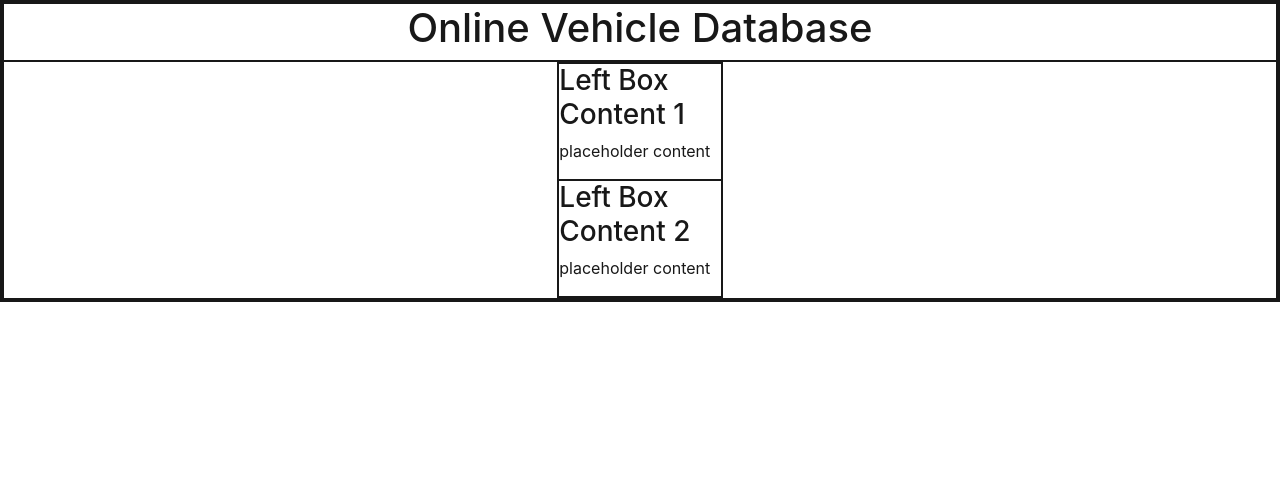
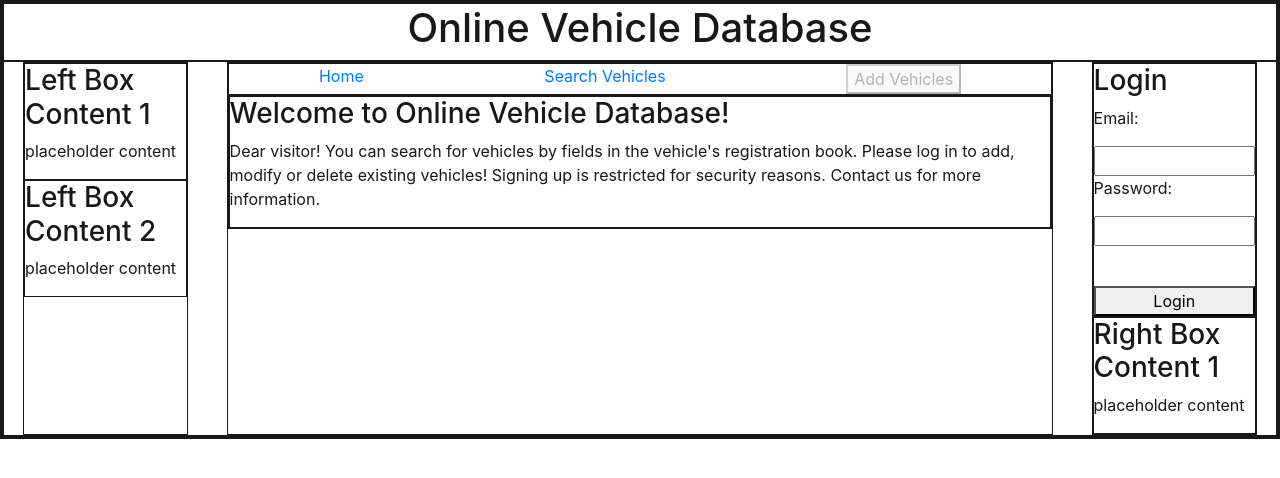
Before and after one commit to Kosa103/vehicles-app, a React (Create React App) app: page /home in a window 1280 px wide. Shown: the top 478 px of the page. Built offline with nearby package versions, Linux system fonts and the light colour scheme.

Commit message:
added auto-redirect at logout

```diff
--- a/src/App.js
+++ b/src/App.js
@@ -1,6 +1,7 @@
 import React from "react";
 import {
   BrowserRouter as Router,
+  Redirect,
   Route,
   Switch,
 } from 'react-router-dom';
@@ -49,7 +50,8 @@ function AppAuth({ changeAuth }) {
               </div>
             </div>
             <Switch>
-              <Route path="/" exact strict render={() => <ContentWelcomePageAuth changeAuth={changeAuth} />} />
+              <Redirect exact from="/" to="/home" />
+              <Route path="/home" exact strict render={() => <ContentWelcomePageAuth changeAuth={changeAuth} />} />
               <Route path="/vehicles/search" exact strict render={() => <ContentSearchPageAuth searchResults={searchResults} updateResults={updateResults} changeAuth={changeAuth}/>} />
               <Route path="/vehicles/add" exact strict render={() => <ContentAddVehicles changeAuth={changeAuth}/>} />
               <Route path="/vehicles/:id/modify" exact strict render={() => <ContentAddVehicles changeAuth={changeAuth}/>} />
@@ -100,7 +102,10 @@ function AppUnauth({ changeAuth }) {
             </div>
           </div>
           <Switch>
-            <Route path="/" exact strict render={() => <ContentWelcomePageUnauth changeAuth={changeAuth} />} />
+            <Redirect exact from="/" to="/home"/>
+            <Redirect exact from="/vehicles/add" to="/home"/>
+            <Redirect from="/vehicles/:id/modify" to="/home"/>
+            <Route path="/home" exact strict render={() => <ContentWelcomePageUnauth changeAuth={changeAuth} />} />
             <Route path="/vehicles/search" exact strict render={() => <ContentSearchPageUnauth searchResults={searchResults} updateResults={updateResults} changeAuth={changeAuth}/>} />
             <Route path="/vehicles/:id/details" exact strict render={() => <ContentDetailsPageUnauth changeAuth={changeAuth} />} />
           </Switch>
--- a/src/AppAuthComponents.js
+++ b/src/AppAuthComponents.js
@@ -440,7 +440,7 @@ function DetailsFormField({ title, reference, value }) {
 function OptionsBarAuth() {
     return (
         <div className="options-bar-box">
-            <Link to="/" className="button options-button">Home</Link>
+            <Link to="/home" className="button options-button">Home</Link>
             <Link to="/vehicles/search" className="button options-button">Search Vehicles</Link>
             <Link to="/vehicles/add" className="button options-button">Add Vehicles</Link>
         </div>
@@ -491,7 +491,7 @@ function OptionsBarPageAuth({ vehicleId }) {
         <>
             <Modal modalProperties={modalProperties} modalEffect={modalEffect}/>
             <div className="options-bar-box">
-                <Link to="/" className="button options-button" >Home</Link>
+                <Link to="/home" className="button options-button" >Home</Link>
                 <Link to={`/vehicles/${vehicleId}/modify`} className="button options-button" >Modify Vehicle</Link>
                 <button className="button options-button" onClick={() => setModalProperties({ visibility: "visible", type: "deleteWarning" })}>Delete Vehicle</button>
             </div>
@@ -505,8 +505,8 @@ export function LoginBoxAuth({ changeAuth }) {
 
     function attemptLogout() {
         sessionStorage.removeItem("res");
+        setShouldRedirect(true);
         changeAuth(false);
-        setShouldRedirect(true);
     }
 
     function renderLoginBox() {
@@ -526,14 +526,18 @@ export function LoginBoxAuth({ changeAuth }) {
                     onClick={() => attemptLogout()}>
                     Logout
                 </button>
-                {shouldRedirect ? <Redirect to="/" /> : <></>}
             </>
         );
     }
 
-    return (
-        <div className="login-box">
-            {renderLoginBox()}
-        </div>
-    );
+    if (shouldRedirect) {
+        console.log("redirecting triggered!");
+        return <Redirect to="/" />;
+    } else {
+        return (
+            <div className="login-box">
+                {renderLoginBox()}
+            </div>
+        );
+    }
 }
--- a/src/AppUnauthComponents.js
+++ b/src/AppUnauthComponents.js
@@ -187,7 +187,7 @@ function DetailsFormField({ title, reference, value }) {
 function OptionsBarUnauth() {
     return (
         <div className="options-bar-box">
-            <Link to="/" className="button options-button">Home</Link>
+            <Link to="/home" className="button options-button">Home</Link>
             <Link to="/vehicles/search" className="button options-button">Search Vehicles</Link>
             <button className="button options-button inactive-button" disabled>Add Vehicles</button>
         </div>
@@ -198,7 +198,7 @@ function OptionsBarUnauth() {
 function OptionsBarPageUnauth() {
     return (
         <div className="options-bar-box">
-            <Link to="/" className="button options-button" >Home</Link>
+            <Link to="/home" className="button options-button" >Home</Link>
             <button className="button options-button inactive-button" disabled>Modify Vehicle</button>
             <button className="button options-button inactive-button" disabled>Delete Vehicle</button>
         </div>
```
Also changed, not shown: 1 other file (tests, documents, lock files or other folders).
